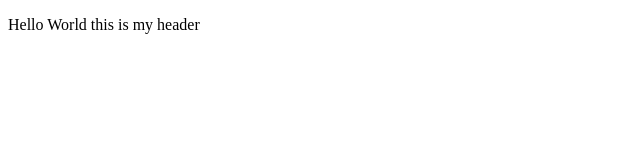
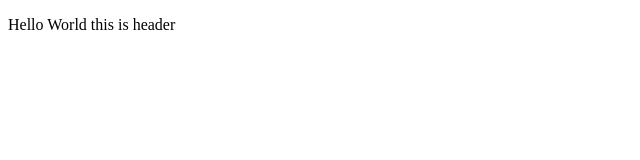
Before and after one commit to Gulshan-20144/python, a plain HTML site: page index.html in a window 1280 px wide. Shown: the full height of the page, 0-640 px from the left. Drawn offline with Linux system fonts and the light colour scheme.

```diff
--- a/index.html
+++ b/index.html
@@ -6,6 +6,6 @@
     <title>Document</title>
 </head>
 <body>
-    <p >Hello World this is my header</p>
+    <p >Hello World this is header</p>
 </body>
 </html>
```
